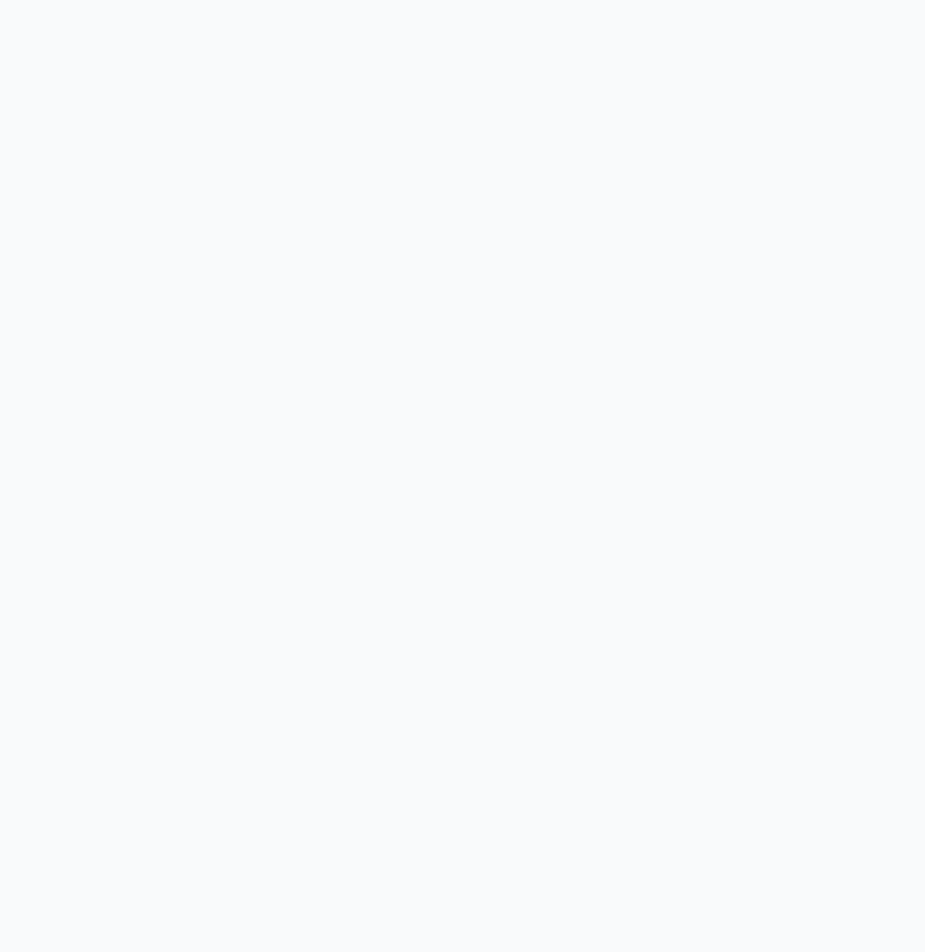
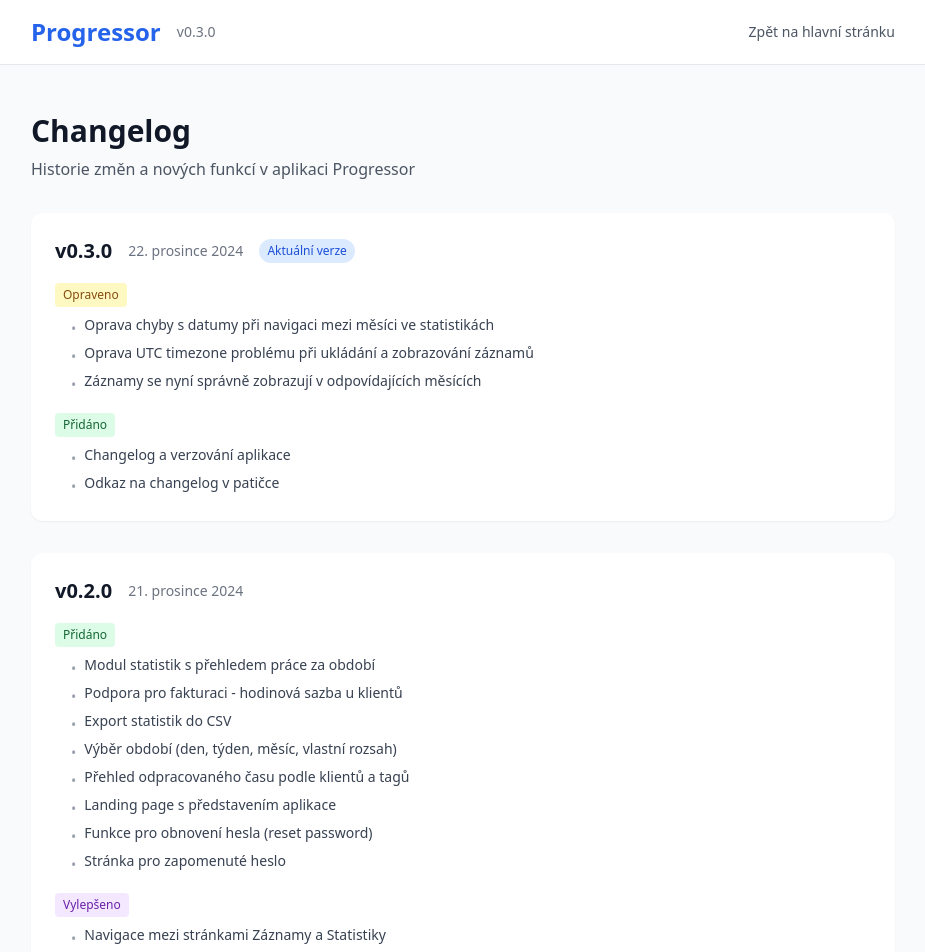
Before and after one commit to tangero/daylog, a React (Vite) app: page /changelog in a window 1280 px wide. Before the commit this address had no page. Shown: the top 952 px of the page, without its empty margins (177-1102 px from the left). Before the commit the page ends 800 px from the top, so only its background shows below. Built offline with nearby package versions, Linux system fonts and the light colour scheme.

Commit message:
feat: add changelog and version 0.3.0
- Add CHANGELOG.md with version history
- Add /changelog page with styled version display
- Add version links in footer across all pages
- Fix password reset - DEV URL shown only on localhost
- Update package.json version to 0.3.0

```diff
--- a/package.json
+++ b/package.json
@@ -1,7 +1,7 @@
 {
   "name": "progressor",
   "private": true,
-  "version": "0.0.1",
+  "version": "0.3.0",
   "type": "module",
   "scripts": {
     "dev": "vite",
--- a/src/App.tsx
+++ b/src/App.tsx
@@ -7,6 +7,7 @@ import ForgotPassword from './pages/ForgotPassword'
 import ResetPassword from './pages/ResetPassword'
 import Dashboard from './pages/Dashboard'
 import Stats from './pages/Stats'
+import Changelog from './pages/Changelog'
 
 function App() {
   const [isAuthenticated, setIsAuthenticated] = useState<boolean | null>(null)
@@ -88,6 +89,7 @@ function App() {
           )
         }
       />
+      <Route path="/changelog" element={<Changelog />} />
       <Route
         path="/"
         element={
--- /dev/null
+++ b/src/pages/Changelog.tsx
@@ -0,0 +1,180 @@
+import { Link } from 'react-router-dom'
+
+const CURRENT_VERSION = '0.3.0'
+
+interface ChangelogEntry {
+  version: string
+  date: string
+  sections: {
+    type: 'added' | 'changed' | 'fixed' | 'removed' | 'improved'
+    items: string[]
+  }[]
+}
+
+const changelog: ChangelogEntry[] = [
+  {
+    version: '0.3.0',
+    date: '2024-12-22',
+    sections: [
+      {
+        type: 'fixed',
+        items: [
+          'Oprava chyby s datumy při navigaci mezi měsíci ve statistikách',
+          'Oprava UTC timezone problému při ukládání a zobrazování záznamů',
+          'Záznamy se nyní správně zobrazují v odpovídajících měsících',
+        ],
+      },
+      {
+        type: 'added',
+        items: ['Changelog a verzování aplikace', 'Odkaz na changelog v patičce'],
+      },
+    ],
+  },
+  {
+    version: '0.2.0',
+    date: '2024-12-21',
+    sections: [
+      {
+        type: 'added',
+        items: [
+          'Modul statistik s přehledem práce za období',
+          'Podpora pro fakturaci - hodinová sazba u klientů',
+          'Export statistik do CSV',
+          'Výběr období (den, týden, měsíc, vlastní rozsah)',
+          'Přehled odpracovaného času podle klientů a tagů',
+          'Landing page s představením aplikace',
+          'Funkce pro obnovení hesla (reset password)',
+          'Stránka pro zapomenuté heslo',
+        ],
+      },
+      {
+        type: 'improved',
+        items: ['Navigace mezi stránkami Záznamy a Statistiky'],
+      },
+    ],
+  },
+  {
+    version: '0.1.0',
+    date: '2024-12-20',
+    sections: [
+      {
+        type: 'added',
+        items: [
+          'Základní funkcionalita aplikace',
+          'Registrace a přihlašování uživatelů',
+          'Přirozené zadávání záznamů jedním řádkem',
+          'Automatické parsování data, času, délky práce',
+          'Podpora pro tagy (#projekt) a klienty (@klient)',
+          'Seznam záznamů s možností úprav a mazání',
+          'Cloud tagů a seznam klientů',
+          'Filtrování podle tagů, klientů a vyhledávání',
+          'Nasazení na Cloudflare (Pages + Workers + D1)',
+        ],
+      },
+    ],
+  },
+]
+
+const sectionLabels: Record<string, { label: string; color: string }> = {
+  added: { label: 'Přidáno', color: 'bg-green-100 text-green-800' },
+  changed: { label: 'Změněno', color: 'bg-blue-100 text-blue-800' },
+  fixed: { label: 'Opraveno', color: 'bg-yellow-100 text-yellow-800' },
+  removed: { label: 'Odebráno', color: 'bg-red-100 text-red-800' },
+  improved: { label: 'Vylepšeno', color: 'bg-purple-100 text-purple-800' },
+}
+
+function formatDate(dateStr: string): string {
+  const [year, month, day] = dateStr.split('-').map(Number)
+  const months = [
+    'ledna', 'února', 'března', 'dubna', 'května', 'června',
+    'července', 'srpna', 'září', 'října', 'listopadu', 'prosince',
+  ]
+  return `${day}. ${months[month - 1]} ${year}`
+}
+
+export default function Changelog() {
+  return (
+    <div className="min-h-screen bg-gray-50">
+      {/* Header */}
+      <header className="bg-white border-b border-gray-200">
+        <div className="max-w-4xl mx-auto px-4 py-4 flex justify-between items-center">
+          <div className="flex items-center gap-4">
+            <Link to="/" className="text-2xl font-bold text-primary-600">
+              Progressor
+            </Link>
+            <span className="text-sm text-gray-500">v{CURRENT_VERSION}</span>
+          </div>
+          <Link
+            to="/"
+            className="text-gray-600 hover:text-gray-900 text-sm"
+          >
+            Zpět na hlavní stránku
+          </Link>
+        </div>
+      </header>
+
+      {/* Content */}
+      <main className="max-w-4xl mx-auto px-4 py-12">
+        <h1 className="text-3xl font-bold text-gray-900 mb-2">Changelog</h1>
+        <p className="text-gray-600 mb-8">
+          Historie změn a nových funkcí v aplikaci Progressor
+        </p>
+
+        <div className="space-y-8">
+          {changelog.map((entry) => (
+            <article
+              key={entry.version}
+              className="bg-white rounded-xl shadow-sm p-6"
+            >
+              <header className="flex items-center gap-4 mb-4">
+                <h2 className="text-xl font-bold text-gray-900">
+                  v{entry.version}
+                </h2>
+                <time className="text-sm text-gray-500">
+                  {formatDate(entry.date)}
+                </time>
+                {entry.version === CURRENT_VERSION && (
+                  <span className="px-2 py-1 text-xs font-medium bg-primary-100 text-primary-700 rounded-full">
+                    Aktuální verze
+                  </span>
+                )}
+              </header>
+
+              <div className="space-y-4">
+                {entry.sections.map((section, idx) => (
+                  <div key={idx}>
+                    <h3
+                      className={`inline-block px-2 py-1 text-xs font-medium rounded mb-2 ${sectionLabels[section.type].color}`}
+                    >
+                      {sectionLabels[section.type].label}
+                    </h3>
+                    <ul className="space-y-1 ml-4">
+                      {section.items.map((item, itemIdx) => (
+                        <li
+                          key={itemIdx}
+                          className="text-gray-700 text-sm flex items-start gap-2"
+                        >
+                          <span className="text-gray-400 mt-1">•</span>
+                          <span>{item}</span>
+                        </li>
+                      ))}
+                    </ul>
+                  </div>
+                ))}
+              </div>
+            </article>
+          ))}
+        </div>
+      </main>
+
+      {/* Footer */}
+      <footer className="border-t border-gray-200 mt-16">
+        <div className="max-w-4xl mx-auto px-4 py-8 text-center text-gray-600">
+          <p className="text-sm">
+            &copy; 2025 Progressor. Jednoduchý nástroj pro zaznamenávání práce.
+          </p>
+        </div>
+      </footer>
+    </div>
+  )
+}
--- a/src/pages/Dashboard.tsx
+++ b/src/pages/Dashboard.tsx
@@ -132,6 +132,15 @@ export default function Dashboard({ onLogout }: DashboardProps) {
           />
         </section>
       </main>
+
+      {/* Footer */}
+      <footer className="border-t border-gray-200 mt-8">
+        <div className="max-w-4xl mx-auto px-4 py-4 text-center">
+          <Link to="/changelog" className="text-sm text-gray-500 hover:text-gray-700">
+            v0.3.0
+          </Link>
+        </div>
+      </footer>
     </div>
   )
 }
--- a/src/pages/ForgotPassword.tsx
+++ b/src/pages/ForgotPassword.tsx
@@ -8,6 +8,9 @@ export default function ForgotPassword() {
   const [success, setSuccess] = useState(false)
   const [loading, setLoading] = useState(false)
   const [devUrl, setDevUrl] = useState<string | null>(null)
+
+  // DEV mód pouze na localhost
+  const isDevMode = window.location.hostname === 'localhost' || window.location.hostname === '127.0.0.1'
 
   const handleSubmit = async (e: React.FormEvent) => {
     e.preventDefault()
@@ -53,8 +56,8 @@ export default function ForgotPassword() {
               </p>
             </div>
 
-            {/* DEV: Reset link pro testování */}
-            {devUrl && (
+            {/* DEV: Reset link pro testování - pouze na localhost */}
+            {isDevMode && devUrl && (
               <div className="mt-4 p-4 bg-yellow-50 border border-yellow-200 rounded-lg text-left">
                 <p className="text-xs text-yellow-800 font-semibold mb-2">
                   DEV MODE - Reset link:
--- a/src/pages/Landing.tsx
+++ b/src/pages/Landing.tsx
@@ -214,9 +214,12 @@ export default function Landing() {
       {/* Footer */}
       <footer className="border-t border-gray-200 mt-16">
         <div className="max-w-6xl mx-auto px-4 py-8 text-center text-gray-600">
-          <p className="text-sm">
+          <p className="text-sm mb-2">
             &copy; 2025 Progressor. Jednoduchý nástroj pro zaznamenávání práce.
           </p>
+          <Link to="/changelog" className="text-sm text-primary-600 hover:text-primary-700">
+            Changelog (v0.3.0)
+          </Link>
         </div>
       </footer>
     </div>
--- a/src/pages/Stats.tsx
+++ b/src/pages/Stats.tsx
@@ -119,6 +119,15 @@ export default function Stats({ onLogout }: StatsProps) {
           />
         )}
       </main>
+
+      {/* Footer */}
+      <footer className="border-t border-gray-200 mt-8">
+        <div className="max-w-4xl mx-auto px-4 py-4 text-center">
+          <Link to="/changelog" className="text-sm text-gray-500 hover:text-gray-700">
+            v0.3.0
+          </Link>
+        </div>
+      </footer>
     </div>
   )
 }
```
Also changed, not shown: worker/routes/auth.ts (+14 -7 lines), 2 other files (tests, documents, lock files or other folders).
